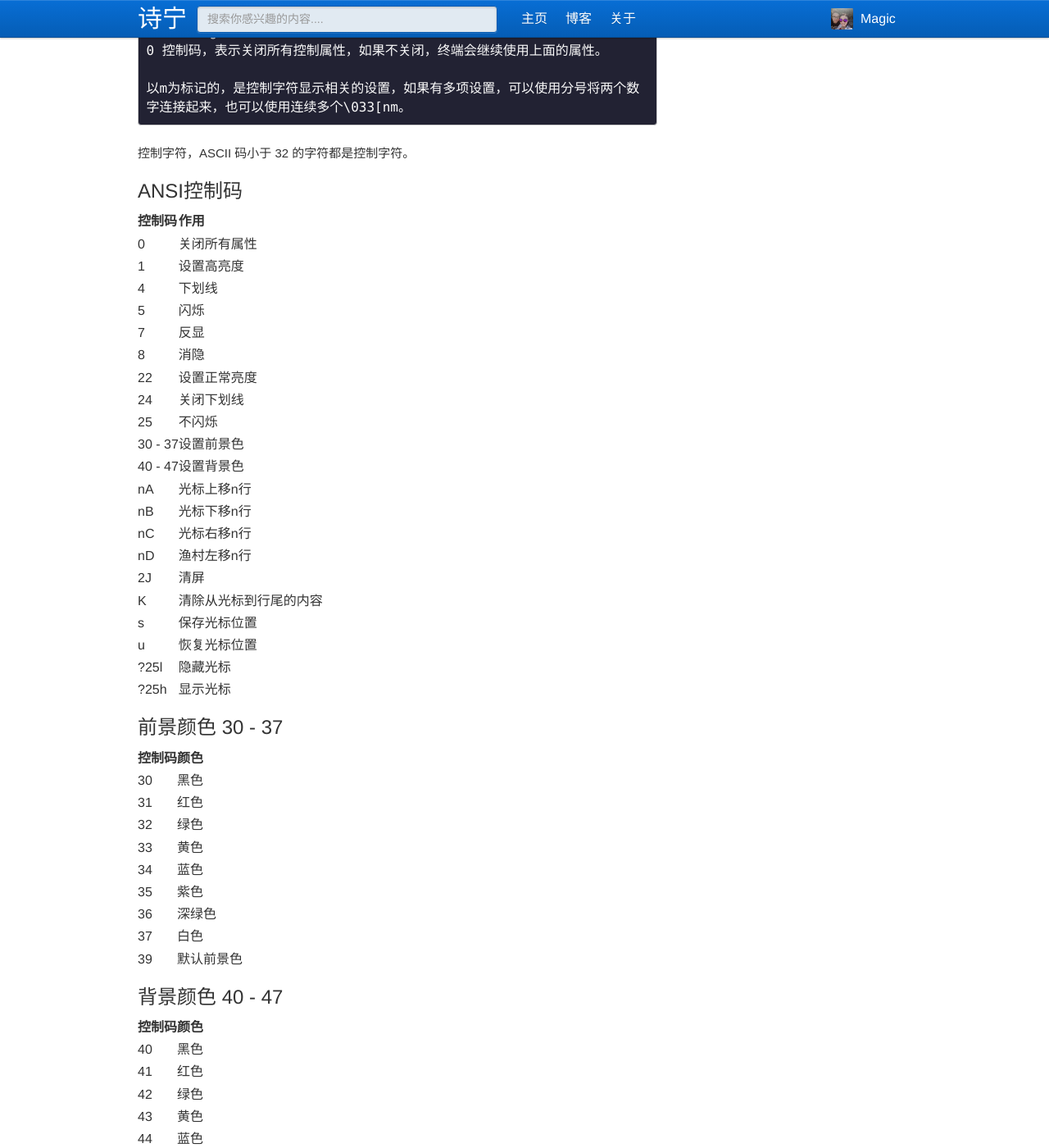
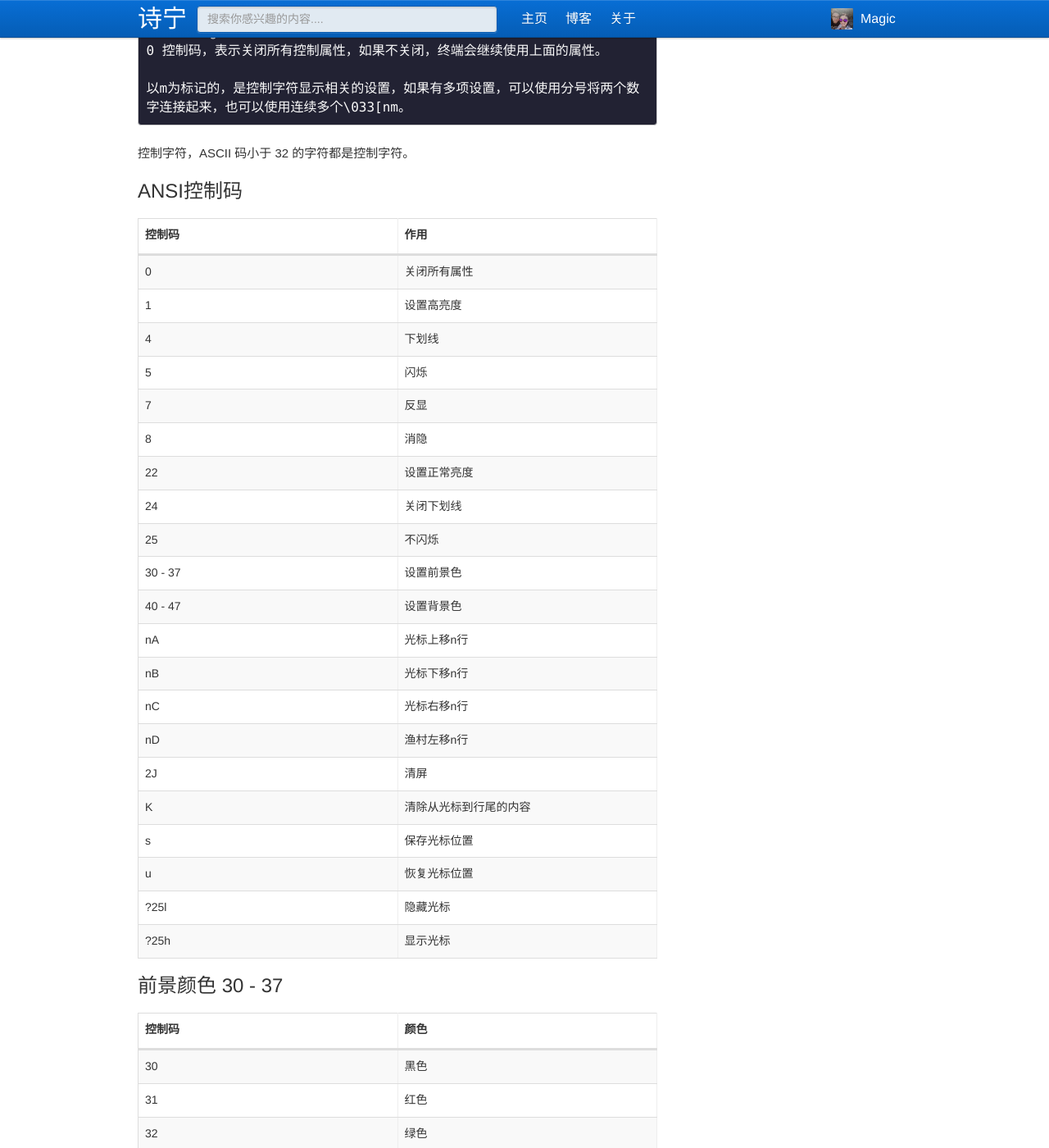
Before and after one commit to magic5650/magic5650.github.io, a Jekyll site: the page built from _posts/2017-10-20-linux-ANSI-escape-code.md, in a window 1280 px wide and 1400 px high, scrolled down 854 px. Shown: the whole window at 82% size. Built offline with Jekyll 4.4.1, drawn with Linux system fonts in a browser that asks for light colours; comment, search, counter and statistics services are not loaded.

Commit message:
css change
Signed-off-by: magic5650 <magic5650@126.com>

```diff
--- a/assets/css/main.css
+++ b/assets/css/main.css
@@ -18,6 +18,44 @@ p, ul, li, img {
 
 a {
   text-decoration: none !important; }
+
+table {
+  margin: 20px 0;
+  width: 100%;
+  border-collapse: collapse;
+  border-spacing: 0;
+  border: 1px solid #ddd;
+  font-size: 14px;
+  table-layout: fixed;
+  word-wrap: break-all;
+}
+
+tr:nth-child(odd){
+  background: #f9f9f9;
+}
+
+th, td {
+  border-bottom: 3px solid #ddd;
+  border-right: 1px solid #eee;
+  padding: 8px !important;
+  text-align: left;
+  vertical-align: middle;
+  font-weight: normal;
+}
+
+td {
+  border-bottom-width: 1px;
+}
+
+th {
+    padding-bottom: 10px !important;
+    font-weight: 700;
+    background: #ffffff;
+}
+
+tr:hover{
+  background: transparent;
+}
 
 .clearfix {
   *zoom: 1; }
```
